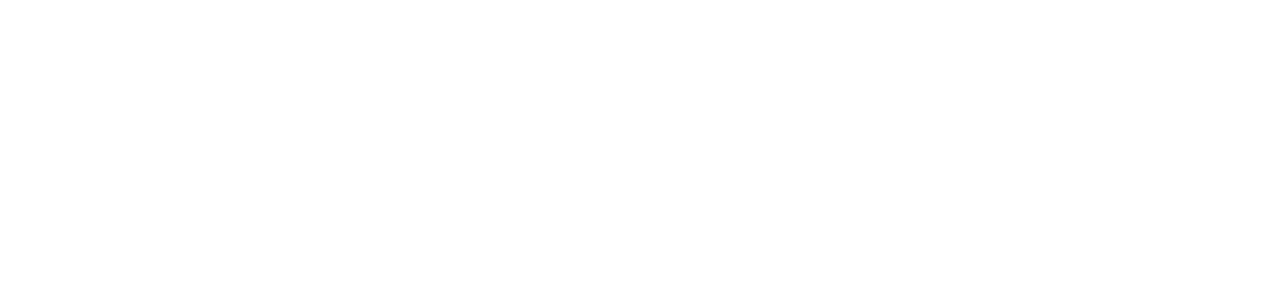
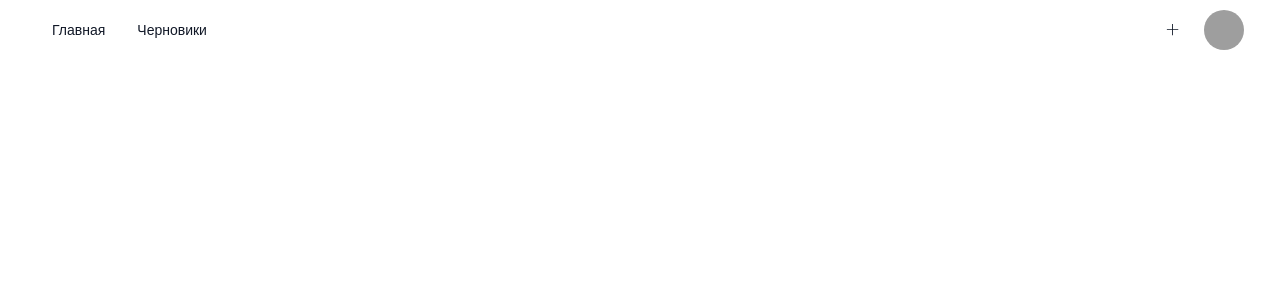
Before and after one commit to ithub-announcement/web, a React (Vite) app: page / in a window 1280 px wide. Shown: the top 300 px of the page. Built offline with nearby package versions, Linux system fonts and the light colour scheme; grey boxes are pictures that could not be loaded.

Commit message:
Написал базовый компонент header
- Написал базовый компонент header
- Добавил зависимости avatar и tooltip из shadcn
- Изменил основной layout страницы

```diff
--- a/package.json
+++ b/package.json
@@ -10,7 +10,9 @@
     "preview": "vite preview"
   },
   "dependencies": {
+    "@radix-ui/react-avatar": "^1.1.0",
     "@radix-ui/react-slot": "^1.1.0",
+    "@radix-ui/react-tooltip": "^1.1.2",
     "@reduxjs/toolkit": "^2.2.7",
     "class-variance-authority": "^0.7.0",
     "clsx": "^2.1.1",
--- a/src/app/css/index.css
+++ b/src/app/css/index.css
@@ -28,7 +28,7 @@
     --chart-4: 43 74% 66%;
     --chart-5: 27 87% 67%;
     --radius: 0.5rem;
-    font-family: "Montserrat", sans-serif !important;
+    font-family: "Syne", sans-serif;
     scroll-behavior: smooth;
     color-scheme: light;
   }
--- a/src/pages/layout.tsx
+++ b/src/pages/layout.tsx
@@ -5,7 +5,9 @@
   return (
     <>
       <Navbar />
-      <Outlet />
+      <div className="w-full min-h-screen max-w-[1240px] mx-auto px-4">
+        <Outlet />
+      </div>
     </>
   );
 };
--- a/src/widgets/navbar/ui/navbar.component.tsx
+++ b/src/widgets/navbar/ui/navbar.component.tsx
@@ -1,3 +1,46 @@
+import { Avatar, AvatarImage } from "@/widgets/ui/avatar";
+import { Button } from "@/widgets/ui/button";
+import {
+  Tooltip,
+  TooltipContent,
+  TooltipProvider,
+  TooltipTrigger,
+} from "@/widgets/ui/tooltip";
+import { VscAdd } from "react-icons/vsc";
+import { useNavigate } from "react-router-dom";
+
 export const Navbar: React.FC = () => {
-  return <></>;
+  const navigate = useNavigate();
+
+  return (
+    <div className="w-full h-[60px] bg-white flex flex-row justify-center items-center">
+      <div className="w-full max-w-[1240px] h-full px-4 flex flex-row justify-between items-center">
+        <div className="flex flex-row">
+          <Button variant="link" onClick={() => navigate("/")}>
+            <span>Главная</span>
+          </Button>
+          <Button variant="link" onClick={() => navigate("/drafts")}>
+            <span>Черновики</span>
+          </Button>
+        </div>
+        <div className="flex flex-row gap-2">
+          <TooltipProvider>
+            <Tooltip>
+              <TooltipTrigger asChild>
+                <Button variant="link" onClick={() => navigate("/editor")}>
+                  <VscAdd />
+                </Button>
+              </TooltipTrigger>
+              <TooltipContent>
+                <p>Создать пост</p>
+              </TooltipContent>
+            </Tooltip>
+          </TooltipProvider>
+          <Avatar className="cursor-pointer active:scale-90 transition">
+            <AvatarImage src="https://avatars.githubusercontent.com/u/112265709?v=4" />
+          </Avatar>
+        </div>
+      </div>
+    </div>
+  );
 };
--- /dev/null
+++ b/src/widgets/ui/avatar.tsx
@@ -0,0 +1,48 @@
+import * as React from "react"
+import * as AvatarPrimitive from "@radix-ui/react-avatar"
+
+import { cn } from "@/lib/utils"
+
+const Avatar = React.forwardRef<
+  React.ElementRef<typeof AvatarPrimitive.Root>,
+  React.ComponentPropsWithoutRef<typeof AvatarPrimitive.Root>
+>(({ className, ...props }, ref) => (
+  <AvatarPrimitive.Root
+    ref={ref}
+    className={cn(
+      "relative flex h-10 w-10 shrink-0 overflow-hidden rounded-full",
+      className
+    )}
+    {...props}
+  />
+))
+Avatar.displayName = AvatarPrimitive.Root.displayName
+
+const AvatarImage = React.forwardRef<
+  React.ElementRef<typeof AvatarPrimitive.Image>,
+  React.ComponentPropsWithoutRef<typeof AvatarPrimitive.Image>
+>(({ className, ...props }, ref) => (
+  <AvatarPrimitive.Image
+    ref={ref}
+    className={cn("aspect-square h-full w-full", className)}
+    {...props}
+  />
+))
+AvatarImage.displayName = AvatarPrimitive.Image.displayName
+
+const AvatarFallback = React.forwardRef<
+  React.ElementRef<typeof AvatarPrimitive.Fallback>,
+  React.ComponentPropsWithoutRef<typeof AvatarPrimitive.Fallback>
+>(({ className, ...props }, ref) => (
+  <AvatarPrimitive.Fallback
+    ref={ref}
+    className={cn(
+      "flex h-full w-full items-center justify-center rounded-full bg-muted",
+      className
+    )}
+    {...props}
+  />
+))
+AvatarFallback.displayName = AvatarPrimitive.Fallback.displayName
+
+export { Avatar, AvatarImage, AvatarFallback }
--- /dev/null
+++ b/src/widgets/ui/tooltip.tsx
@@ -0,0 +1,28 @@
+import * as React from "react"
+import * as TooltipPrimitive from "@radix-ui/react-tooltip"
+
+import { cn } from "@/lib/utils"
+
+const TooltipProvider = TooltipPrimitive.Provider
+
+const Tooltip = TooltipPrimitive.Root
+
+const TooltipTrigger = TooltipPrimitive.Trigger
+
+const TooltipContent = React.forwardRef<
+  React.ElementRef<typeof TooltipPrimitive.Content>,
+  React.ComponentPropsWithoutRef<typeof TooltipPrimitive.Content>
+>(({ className, sideOffset = 4, ...props }, ref) => (
+  <TooltipPrimitive.Content
+    ref={ref}
+    sideOffset={sideOffset}
+    className={cn(
+      "z-50 overflow-hidden rounded-md border bg-popover px-3 py-1.5 text-sm text-popover-foreground shadow-md animate-in fade-in-0 zoom-in-95 data-[state=closed]:animate-out data-[state=closed]:fade-out-0 data-[state=closed]:zoom-out-95 data-[side=bottom]:slide-in-from-top-2 data-[side=left]:slide-in-from-right-2 data-[side=right]:slide-in-from-left-2 data-[side=top]:slide-in-from-bottom-2",
+      className
+    )}
+    {...props}
+  />
+))
+TooltipContent.displayName = TooltipPrimitive.Content.displayName
+
+export { Tooltip, TooltipTrigger, TooltipContent, TooltipProvider }
```
Also changed, not shown: 1 other file (tests, documents, lock files or other folders).
